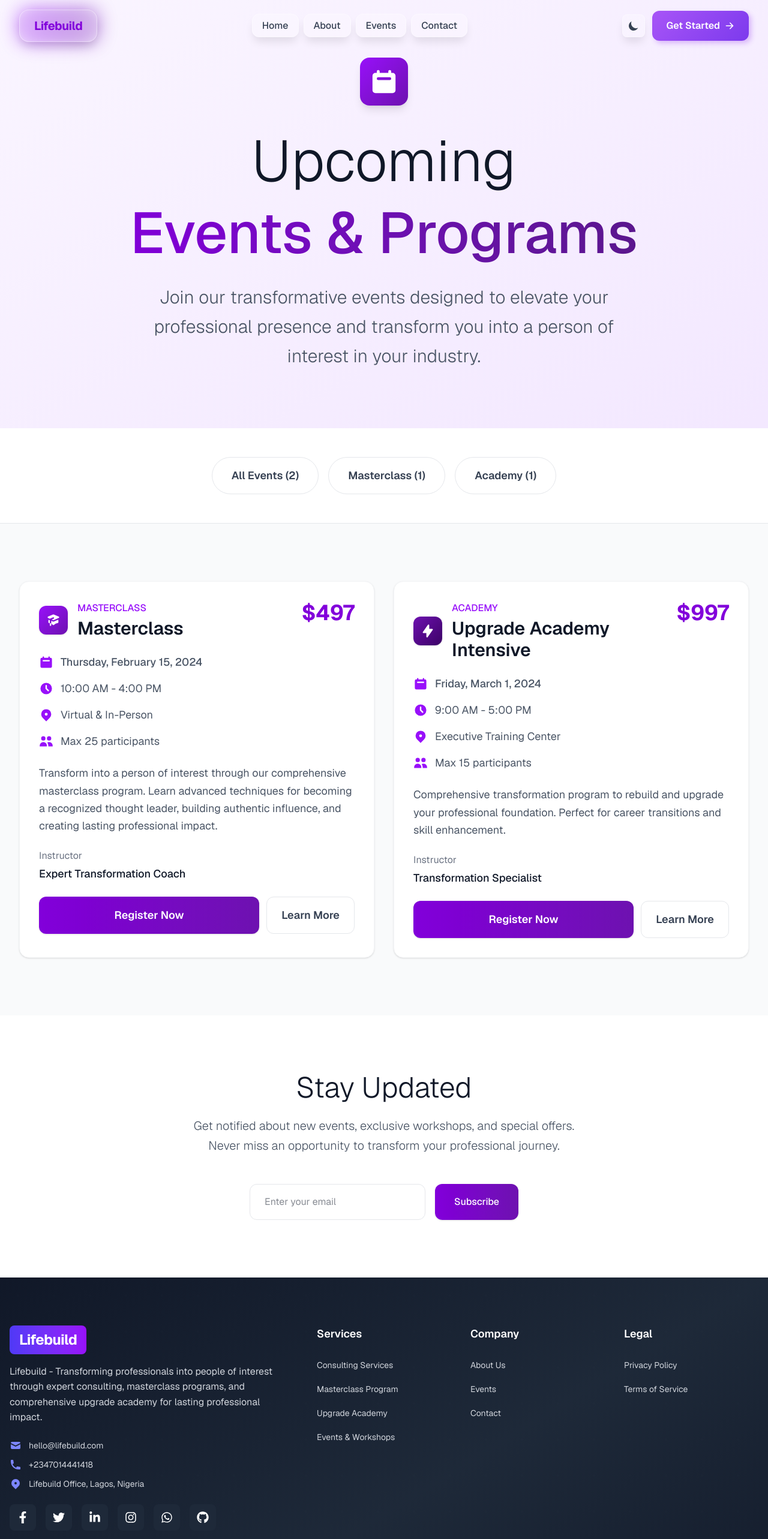
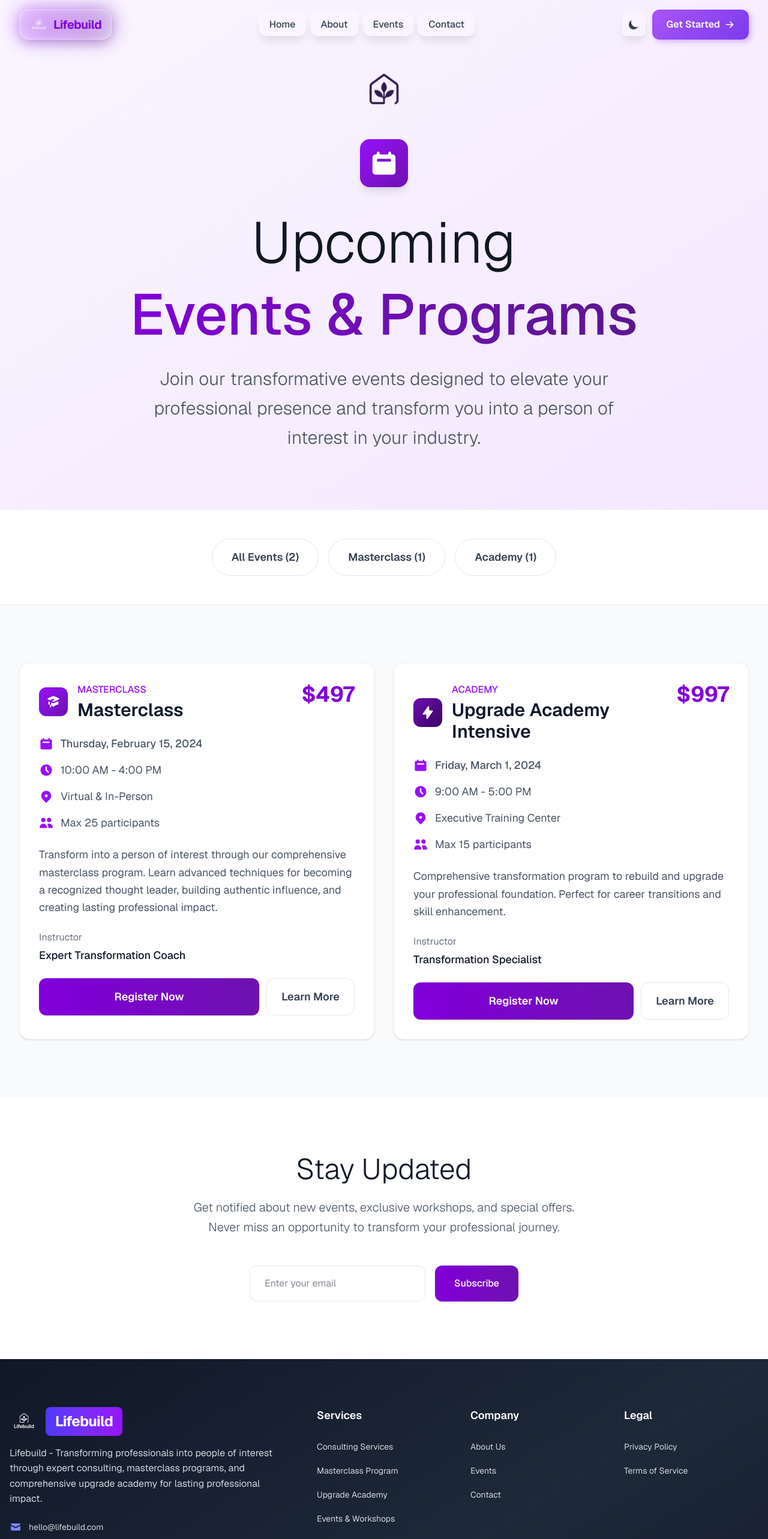
Before and after one commit to DevzekiFaith/work-web, a Next.js app: page /events in a window 1280 px wide. Shown: the top 2566 px of the page at 60% size. Built offline with nearby package versions, Linux system fonts and the light colour scheme.

Commit message:
Logo-Added

```diff
--- a/src/app/about/page.tsx
+++ b/src/app/about/page.tsx
@@ -98,6 +98,15 @@ export default function About() {
               animate={{ opacity: 1, y: 0 }}
               transition={{ duration: 0.8 }}
             >
+              {/* Logo */}
+              <div className="mb-8">
+                <img
+                  src="/LB7.png"
+                  alt="Lifebuild Logo"
+                  className="w-20 h-20 sm:w-24 sm:h-24 md:w-28 md:h-28 lg:w-32 lg:h-32 mx-auto object-contain"
+                />
+              </div>
+
               <h1 className="text-4xl sm:text-5xl md:text-6xl lg:text-7xl xl:text-8xl font-light text-gray-900 dark:text-white mb-6 leading-tight">
                 About
                 <span className="block font-medium bg-gradient-to-r from-purple-700 to-purple-900 bg-clip-text text-transparent">
--- a/src/app/contact/page.tsx
+++ b/src/app/contact/page.tsx
@@ -131,6 +131,11 @@ export default function Contact() {
               transition={{ duration: 0.8 }}
             >
               <div className="mb-8">
+                <img
+                  src="/LB7.png"
+                  alt="Lifebuild Logo"
+                  className="w-20 h-20 md:w-24 md:h-24 lg:w-28 lg:h-28 mx-auto object-contain mb-6"
+                />
                 <div className="inline-flex p-6 rounded-3xl neu-icon">
                   <HiChat className="w-12 h-12 text-purple-600 dark:text-purple-400" />
                 </div>
--- a/src/app/events/page.tsx
+++ b/src/app/events/page.tsx
@@ -101,6 +101,11 @@ export default function Events() {
             transition={{ duration: 0.6 }}
           >
             <div className="mb-8">
+              <img
+                src="/LB7.png"
+                alt="Lifebuild Logo"
+                className="w-20 h-20 md:w-24 md:h-24 lg:w-28 lg:h-28 mx-auto object-contain mb-6"
+              />
               <div className="inline-flex p-4 rounded-2xl bg-gradient-to-br from-purple-600 to-purple-800 shadow-lg">
                 <HiCalendar className="w-12 h-12 text-white" />
               </div>
--- a/src/app/page.tsx
+++ b/src/app/page.tsx
@@ -62,11 +62,25 @@ export default function Home() {
 
         <div className="container mx-auto px-6 lg:px-8 relative z-10">
           <div className="text-center max-w-5xl mx-auto">
+            {/* Logo */}
+            <motion.div
+              className="mb-8"
+              initial={{ opacity: 0, scale: 0.8 }}
+              animate={{ opacity: 1, scale: 1 }}
+              transition={{ duration: 0.6, delay: 0.1 }}
+            >
+              <img
+                src="/LB7.png"
+                alt="Lifebuild Logo"
+                className="w-24 h-24 md:w-32 md:h-32 lg:w-40 lg:h-40 mx-auto object-contain"
+              />
+            </motion.div>
+
             {/* Main heading */}
             <motion.div
               initial={{ opacity: 0, y: 20 }}
               animate={{ opacity: 1, y: 0 }}
-              transition={{ duration: 0.6, delay: 0.1 }}
+              transition={{ duration: 0.6, delay: 0.2 }}
               className="mb-8"
             >
               <h1 className="pt-22 text-6xl md:text-8xl lg:text-9xl font-light text-gray-900 dark:text-white leading-tight tracking-tight">
--- a/src/components/Footer/Footer.tsx
+++ b/src/components/Footer/Footer.tsx
@@ -99,8 +99,15 @@ export default function Footer() {
                 viewport={{ once: true }}
               >
                 <div className="mb-6">
-                  <div className="bg-gradient-to-r from-indigo-600 to-purple-600 text-white px-4 py-2 rounded-lg font-bold text-2xl tracking-tight inline-block mb-4">
-                    Lifebuild
+                  <div className="flex items-center space-x-3 mb-4">
+                    <img
+                      src="/LB5.png"
+                      alt="Lifebuild Logo"
+                      className="w-12 h-12 object-contain"
+                    />
+                    <div className="bg-gradient-to-r from-indigo-600 to-purple-600 text-white px-4 py-2 rounded-lg font-bold text-2xl tracking-tight">
+                      Lifebuild
+                    </div>
                   </div>
                   <p className="body-base text-gray-300 max-w-md">
                     Lifebuild - Transforming professionals into people of interest through expert consulting,
--- a/src/components/Header/Header.tsx
+++ b/src/components/Header/Header.tsx
@@ -38,15 +38,22 @@ export default function Header() {
       <div className="container mx-auto px-6 lg:px-8">
         <nav className="flex justify-between items-center py-4">
           {/* Logo */}
-          <Link href="/" className="group flex items-center space-x-2">
+          <Link href="/" className="group flex items-center space-x-3">
             <motion.div
               className="relative"
               whileHover={{ scale: 1.05 }}
               transition={{ duration: 0.2 }}
             >
               <div className="absolute inset-0 bg-gradient-to-r from-purple-600 to-purple-800 rounded-2xl blur-lg opacity-60 group-hover:opacity-80 transition-opacity duration-300"></div>
-              <div className="relative glass-button px-6 py-3 rounded-2xl font-bold text-xl tracking-tight text-purple-700 dark:text-purple-300 group-hover:text-purple-800 dark:group-hover:text-purple-200 transition-colors duration-300">
-                Lifebuild
+              <div className="relative glass-button px-4 py-2 rounded-2xl flex items-center space-x-2">
+                <img
+                  src="/LB5.png"
+                  alt="Lifebuild Logo"
+                  className="w-8 h-8 object-contain"
+                />
+                <span className="font-bold text-xl tracking-tight text-purple-700 dark:text-purple-300 group-hover:text-purple-800 dark:group-hover:text-purple-200 transition-colors duration-300">
+                  Lifebuild
+                </span>
               </div>
             </motion.div>
           </Link>
@@ -119,8 +126,15 @@ export default function Header() {
               <div className="flex flex-col h-full">
                 {/* Mobile Header */}
                 <div className="flex justify-between items-center p-6 border-b border-white/20 dark:border-gray-700/30">
-                  <div className="glass-button px-4 py-2 rounded-xl font-bold text-lg text-purple-700 dark:text-purple-300">
-                    Lifebuild
+                  <div className="glass-button px-4 py-2 rounded-xl flex items-center space-x-2">
+                    <img
+                      src="/LB5.png"
+                      alt="Lifebuild Logo"
+                      className="w-6 h-6 object-contain"
+                    />
+                    <span className="font-bold text-lg text-purple-700 dark:text-purple-300">
+                      Lifebuild
+                    </span>
                   </div>
                   <motion.button
                     onClick={() => setIsOpen(false)}
```
Also changed, not shown: public/LB5.png (added), public/LB7.png (added).
